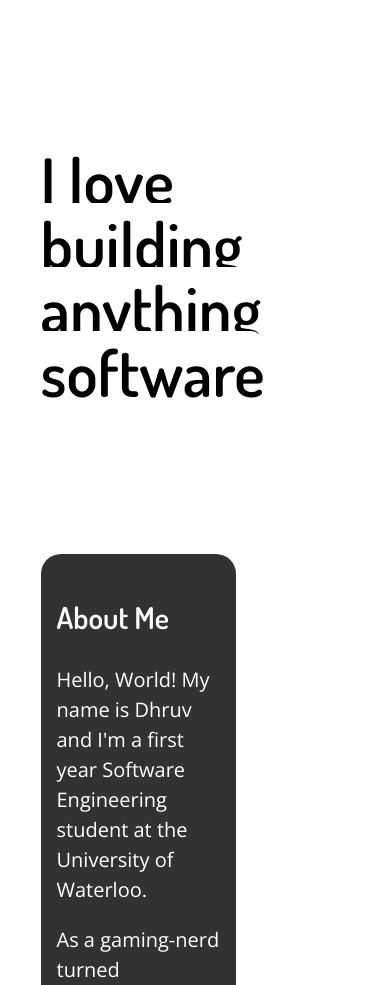
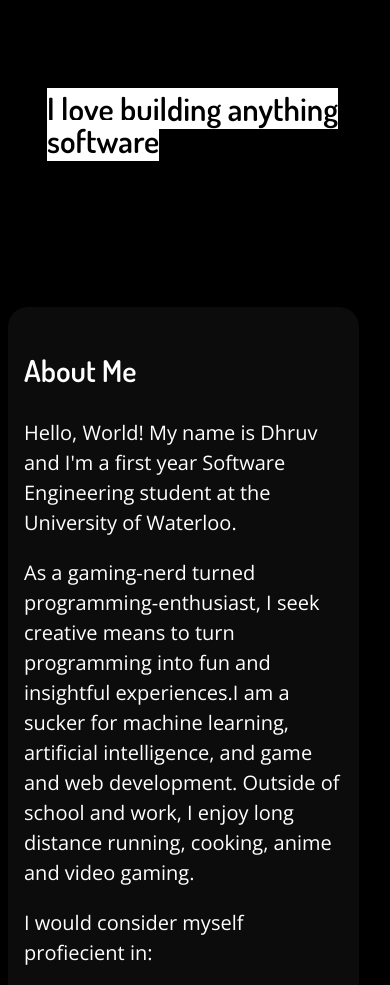
Before and after one commit to DhruvBhatia0/personal_website, a website built with Vite: page index.html in a window 390 px wide. Shown: the part 864-1849 px from the top of the page. Built offline with nearby package versions, Linux system fonts and the light colour scheme; animation ran at ten frames a second; files whose address does not match are found by name.

Commit message:
added some responsiveness to mobile
used a media query

```diff
--- a/main.js
+++ b/main.js
@@ -173,7 +173,7 @@
 
 // Background
 
-const spaceTexture = new THREE.TextureLoader().load('space_background.jpg');
+//const spaceTexture = new THREE.TextureLoader().load('space_background.jpg');
 // scene.background = spaceTexture;
 
 // Avatar
@@ -187,7 +187,7 @@
 
 // Sphere
 
-const circleTexture = new THREE.TextureLoader().load('saitama.jpg');
+//const circleTexture = new THREE.TextureLoader().load('saitama.jpg');
 // const normalTexture = new THREE.TextureLoader().load('normal.jpg');
 
 const circle = new THREE.Mesh(
--- a/style.css
+++ b/style.css
@@ -3,7 +3,9 @@
   top: 0;
   left: 0;
 }
-
+html{
+  background-color: black;
+}
 :root {
   --dark-bg: rgba(15, 15, 15, 0.85);
   --spacing: 150px;
@@ -82,3 +84,29 @@
 body::-webkit-scrollbar {
   display: none; /* for Chrome, Safari, and Opera */
 }
+
+@media only screen and (max-width: 600px) {
+  main{
+    display: grid;
+    grid-template-columns: repeat(10, 1fr);
+  }
+  header {
+    grid-column: 1 / span 7;
+  }
+  section{
+    grid-column: 1 / 10;
+  }
+  .left{
+    grid-column: 1 / 10;
+  }
+  blockquote p{
+    font-size: 2rem;
+    border-radius: 0;
+  }
+}
+
+@media only screen and (max-width: 1200px){
+  blockquote p{
+    border-radius: 0;
+  }
+}
```
